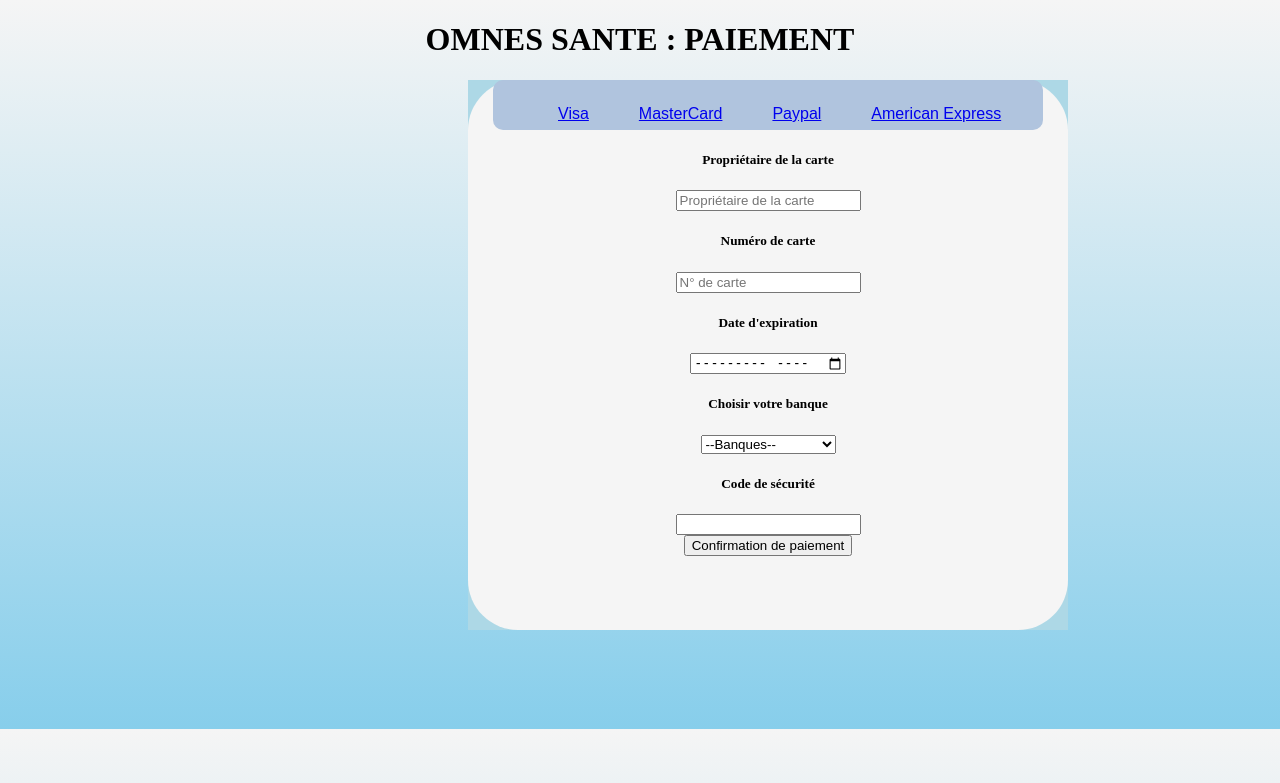
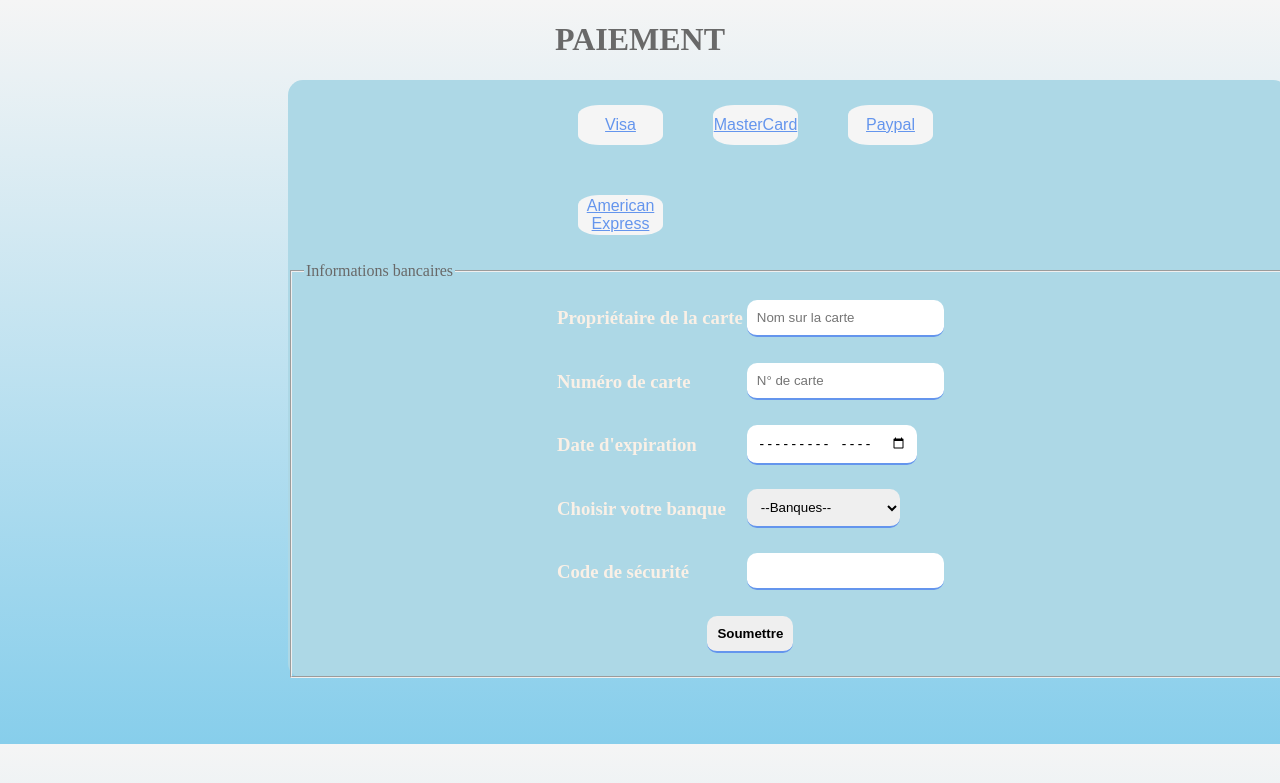
Before and after one commit to Usagizzz/Projet-Webdynamique, a PHP site: page /paiement.html in a window 1280 px wide. Shown: the top 783 px of the page. Run offline with PHP 8.4, Linux system fonts and the light colour scheme.

Commit message:
paiement v2 accueil v3

```diff
--- a/accueil.html
+++ b/accueil.html
@@ -10,6 +10,7 @@
       <div id="wrapper">
 
         <div class="header" id="entete">
+            <center> <img src="omnes.png"> </center>
 
 
         </div>
--- a/paiement.css
+++ b/paiement.css
@@ -1,15 +1,61 @@
 body{
      background:linear-gradient(whitesmoke, skyblue);
-     height: 700px;
+     height: 715px;
+}
+h1{
+    color: dimgray;
+}
+legend{
+    color: dimgray;
+}
+h3{
+    color: linen;
+    background-color: blur;
+}
+fieldset{
+    background-color: blur;
+}
+.contenu{
+    width: 1000px;
+    background-color: lightblue;
+    margin-left: 280px;
+    border-radius: 15px;
 
 }
-.row{
-    background-color: black;
-      width: 600px;
-    background-color: lightblue;
-    margin-right: 460px;
-    margin-left: 460px;
-
+#credit-card .infosbanque input{
+    margin: 10px 0;
+    padding: 10px;
+    border: none;
+    outline: none;
+    border-bottom: 2px solid cornflowerblue;
+    transition: 0.25s;
+    border-radius: 10px;
+}
+#credit-card .infosbanque select{
+    margin: 10px 0;
+    padding: 10px;
+    border: none;
+    outline: none;
+    border-bottom: 2px solid cornflowerblue;
+    transition: 0.25s;
+    border-radius: 10px;
+}
+#credit-card .infosbanque button{
+    margin: 10px 0;
+    padding: 10px;
+    border: none;
+    outline: none;
+    border-bottom: 2px solid cornflowerblue;
+    transition: 0.25s;
+    border-radius: 10px;
+}
+#credit-card .infosbanque table{
+    align-items: center;
+    display: flex;
+    flex-wrap: wrap;
+    justify-content: space-between;
+    margin-left: 250px;
+    margin-right: 100px;
 }
 .paie{
     background-color: whitesmoke;
@@ -21,9 +67,9 @@ body{
     text-align: center;
     font-family: 'Poppins', sans-serif;
     width: 550px;
-    height: 50px;
+    height: 90px;
     margin: 20px;
-    background-color: lightsteelblue;
+    background-color: blur;
     border-radius: 10px;
 }
 .type_carte ul li{
@@ -39,9 +85,13 @@ body{
     justify-content: center;
     align-items: center;
     flex-direction: column;
-    width: 100%;
+    width: 85px;
+    height: 40px;
     text-align: center;
     font-weight: 400;
+    background-color: whitesmoke;
+    border-radius: 25%;
+    color: cornflowerblue;
 
 }
 .type_carte ul li:hover a {
--- a/paiement.html
+++ b/paiement.html
@@ -2,75 +2,67 @@
 <html>
     <head>
             <title>Paiement</title>
-          <!-- <script type="text/javascript" src="paiement.js"> </script> pas encore créer-->
             <link rel="stylesheet" type="text/css" href="paiement.css">
           <meta charset="utf-8" />
     </head>
-
     <body>
         <div class="wrapper">
 
                             <div class="titre">
                                     <center>
-            <h1 >OMNES SANTE : PAIEMENT</h1>
+                                      <h1 >PAIEMENT</h1>
                                     </center>
-    </div>
-
-
-    <div class="row">
+                            </div> <!--fin titre-->
+                             <div class="contenu">
                               <center>
-            <div class="paie">
 
                             <div class="type_carte">
                       <center>
 
-                        <ul role="tablist" class="listecarte">
-                            <li class="nav-item"> <a href="#visa" class="txt">  Visa </a> </li>
+                        <ul>
+                            <li class="item"> <a href="#visa" class="txt">  Visa </a> </li>
 
-                            <li class="nav-item"> <a href="&mastercard" class="txt"> MasterCard </a> </li>
+                            <li class="item"> <a href="&mastercard" class="txt"> MasterCard </a> </li>
 
 
-                            <li class="nav-item"> <a href="@paypal" class="txt">  Paypal </a> </li>
+                            <li class="item"> <a href="@paypal" class="txt">  Paypal </a> </li>
 
-                            <li class="nav-item"> <a href="!americanexpress" class="txt"> American Express </a> </li>
+                            <li class="item"> <a href="!americanexpress" class="txt"> American Express </a> </li>
                         </ul>
                          </center>
-                    </div>
+                    </div>  <!--fin type_carte-->
+                    <br>
+                    <br>
+                    <br>
+                    <br>
+                             <center>
 
+                                 <div class="formpaie">
+                                    <div id="credit-card">
 
+                                <div class="infosbanque">
+                                    <fieldset>
 
-                    <div class="tab-content">
-                        <!--Infos-->
-                        <div id="credit-card">
-                            <form role="form" onsubmit="event.preventDefault()">
+                                        <legend>Informations bancaires</legend>
+                                        <center>
+                                    <table>
 
-                                <div class="form-group"> <label for="username">
-                                        <h5>Propriétaire de la carte</h5>
-                                    </label> <input type="text" name="username" placeholder="Propriétaire de la carte" required class="form-control "> </div>
-                                <div class="form-group"> <label for="cardNumber">
-                                        <h5>Numéro de carte</h5>
-                                    </label>
-                                    <div class="input-group"> <input type="text" name="cardNumber" placeholder="N° de carte " class="form-control " required>
-                                        <div class="input-group-append"> <span class="input-group-text text-muted"> </span> </div>
-                                    </div>
-                                </div>
-                                <div >
-                                    <div >
-                                        <div class="form-group"> <label> <span >
-                                                    <h5>Date d'expiration</h5>
-                                                </span> </label>
-                                            <div class="input-group">
-                                                <input type="month" placeholder="MM"  class="form-control" required>
-                                             </div>
-                                        </div>
-                                    </div>
+                                     <tr>
+                                     <td> <h3>Propriétaire de la carte</h3></td>
+                                        <td> <input type="text" name="username" placeholder="Nom sur la carte" required class="proprietaire"> </td>
+                                     </tr>
 
-                                     <div id="testjcombobox">
-                        <div class="form-group "> <label for="Choisir votre banque">
-                                <h5>Choisir votre banque</h5>
-                            </label>
-
-                            <select class="form-control">
+                                     <tr>
+                                      <td> <h3>Numéro de carte</h3> </td>
+                                      <td>  <input type="text" name="cardNumber" placeholder="N° de carte " class="numerocarte" required> </td>
+                                      </tr>
+                                        <tr>
+                                            <td> <h3>Date d'expiration</h3> </td>
+                                            <td> <input type="month" placeholder="MM"  class="expiration" required> </td>
+                                        </tr>
+                                        <tr>
+                                          <td> <h3>Choisir votre banque</h3> </td>
+                                        <td> <select class="combobox">
                                              <option value="" selected disabled>--Banques--</option>
                                              <option>ECE</option>
                                              <option>HSBC</option>
@@ -81,55 +73,30 @@
                                              <option>BRED</option>
                                              <option>BNP PARIBAS</option>
                                              <option>Société générale</option>
-                                <option>J'ai faim</option>
-                            </select> </div>
+                                        </select> </td>
+                                    </tr>
+                                          <tr>
+                                      <td>  <h3>Code de sécurité </h3> </td>
+                                        <td> <input type="number" required class="code-"> </td>
+                                     </tr>
 
-             </div>
+                                       <tr>
+                                       <td colspan="2" align="center">  <button><b>Soumettre</b></button> </td>
+                                      </tr>
+
+                                     </table>
+                                 </center>
+                                 </fieldset>
+
+                                </div>  <!--fin infosbanque-->
+                                          </div><!--fin credit-card-->
+
+                                </div> <!--fin formpaie-->
+
+                              </center>
+                              </div> <!--fin contenu-->
 
 
 
-                                    <div >
-                                        <div> <label data-toggle="tooltip" >
-                                                <h5>Code de sécurité </h5>
-                                            </label> <input type="number" required class="form-control"> </div>
-                                    </div>
-                                </div>
-                                <div class="confirmation"> <button type="button" > Confirmation de paiement </button>
-                            </form>
-                        </div>
-                    </div>
-
-
-
-
-        </div>
-        </center>
-    </div>
-
-
-
-
-
-
-
-
-
-
-
-
-
-
-
-
-
-
-
-
-
-
-
-
-
-
-
+        </div>   <!--fin wrapper-->
     </body>
```
Also changed, not shown: accueilcss.css (+28 -14 lines), projetpiscine.css (deleted, +0 -108 lines), rdv.html (+60 -39 lines), rdvcss.css (+135 -28 lines), emilia.gif (added), killbill.gif (deleted), netflix.jpg (deleted), omnes.png (added), parrain.gif (deleted), rem.gif (deleted), squidgame.jpeg (deleted), 1 other file. Lines whose indentation alone changed are shown as unchanged.
